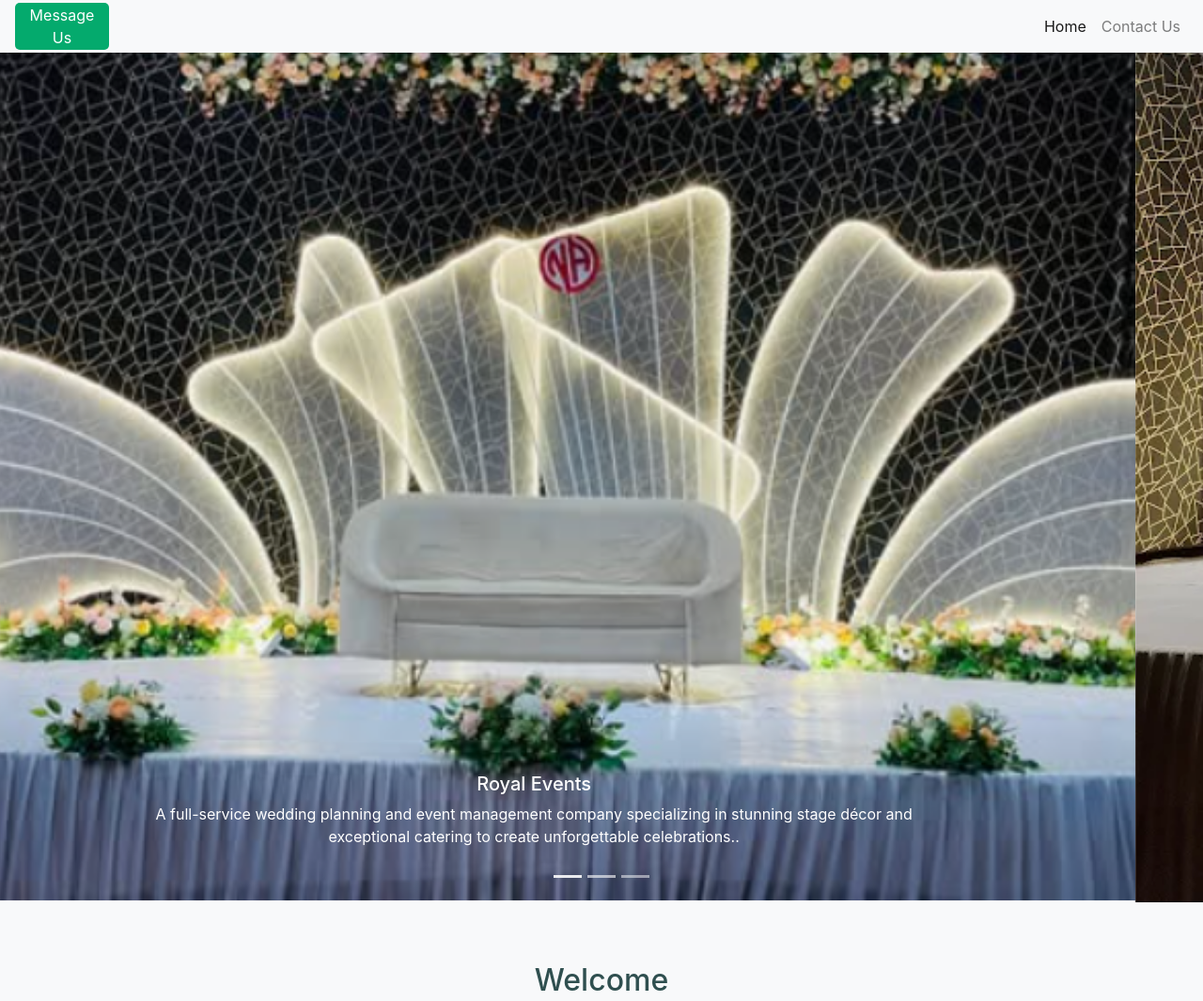
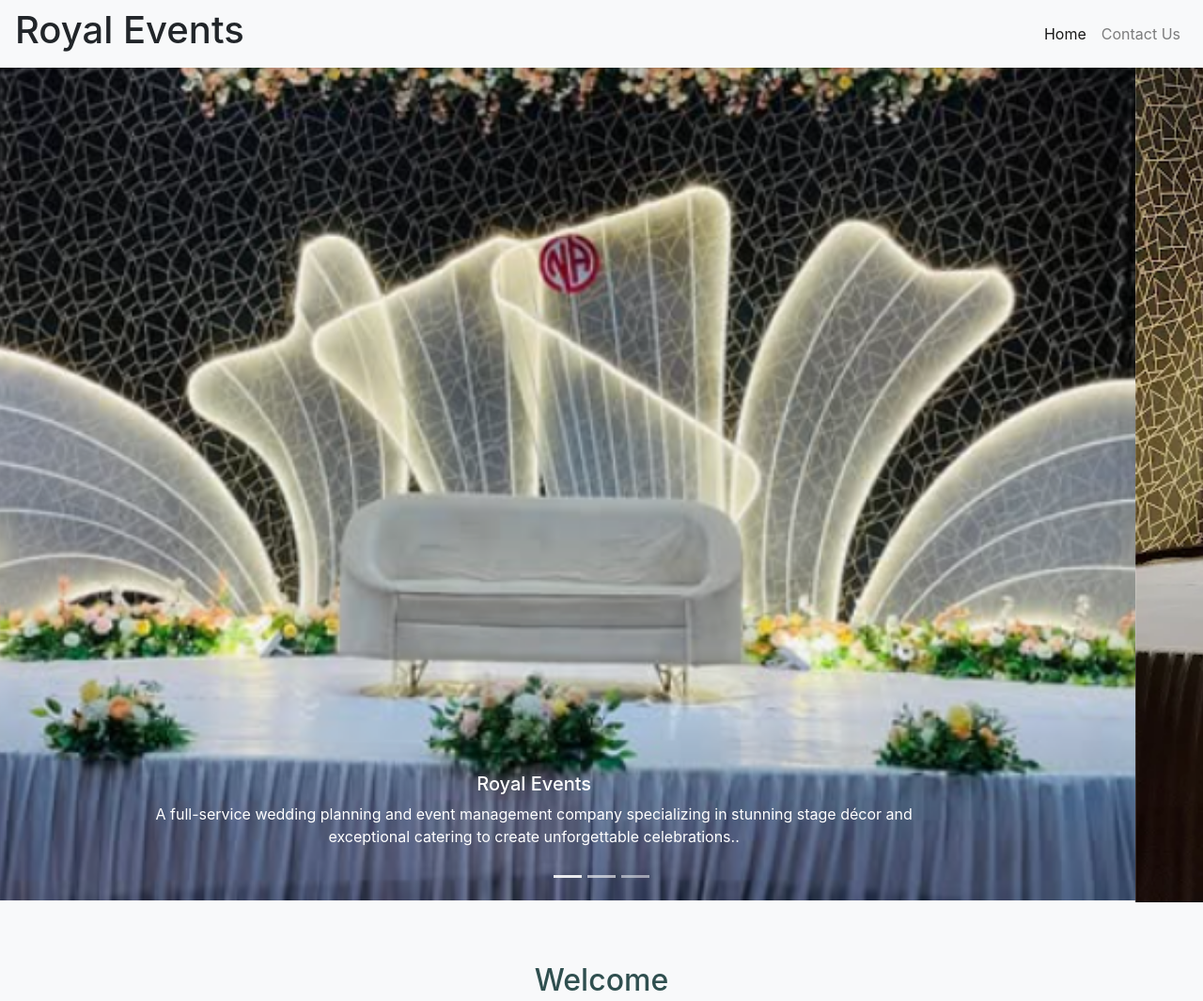
Before and after one commit to Royaldecorations/site, a plain HTML site: page index.html in a window 1280 px wide. Shown: the top 1065 px of the page at 94% size. Drawn offline with nearby package versions, Linux system fonts and the light colour scheme; a web font is replaced by a local one.

Commit message:
Update index.html

```diff
--- a/index.html
+++ b/index.html
@@ -27,14 +27,10 @@
         <div class="row">
             <div class="col-md-12 pl-auto">
                 <nav class="navbar navbar-expand-lg navbar-light bg-light">
+                    <h1 class="pr-3em" style="margin-right: 5px;">Royal Events</h1>
 
 
 
-                    <li style="list-style-type: none;">
-                      <div style="display: flex;align-items: center;justify-content: center;height: 40px;">
-                      <a href="https://api.whatsapp.com/send?phone=916238712620&text=hello"><button style="background-color: #04aa6d;border: none;width: 100px;border-radius: 5px;color: white;">Message Us</button></a>
-                    </div >
-                    </li>
 
                     <button class="navbar-toggler" type="button" data-toggle="collapse" data-target="#navbarSupportedContent" aria-controls="navbarSupportedContent" aria-expanded="false" aria-label="Toggle navigation">
                       <span class="navbar-toggler-icon"></span>
```
